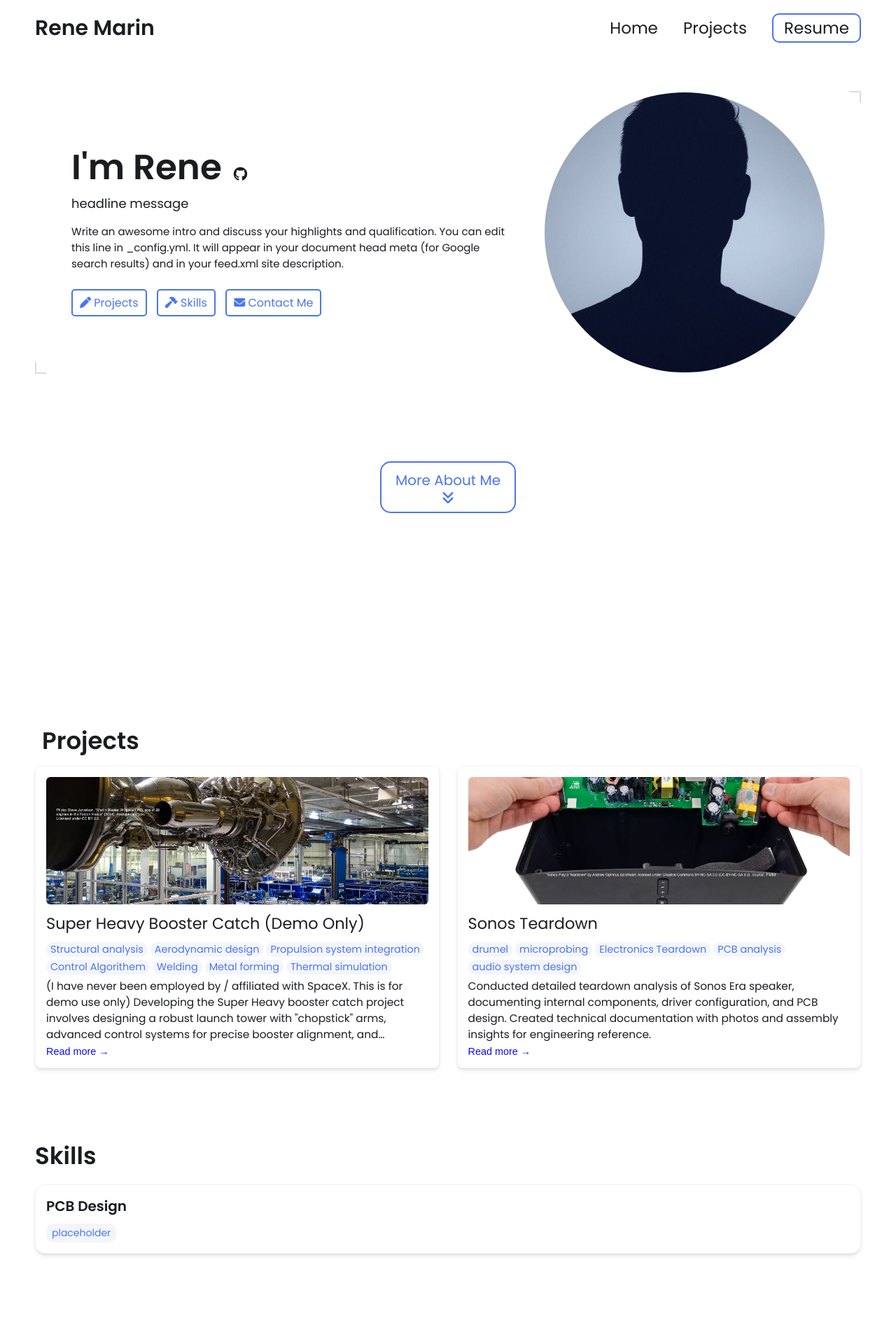
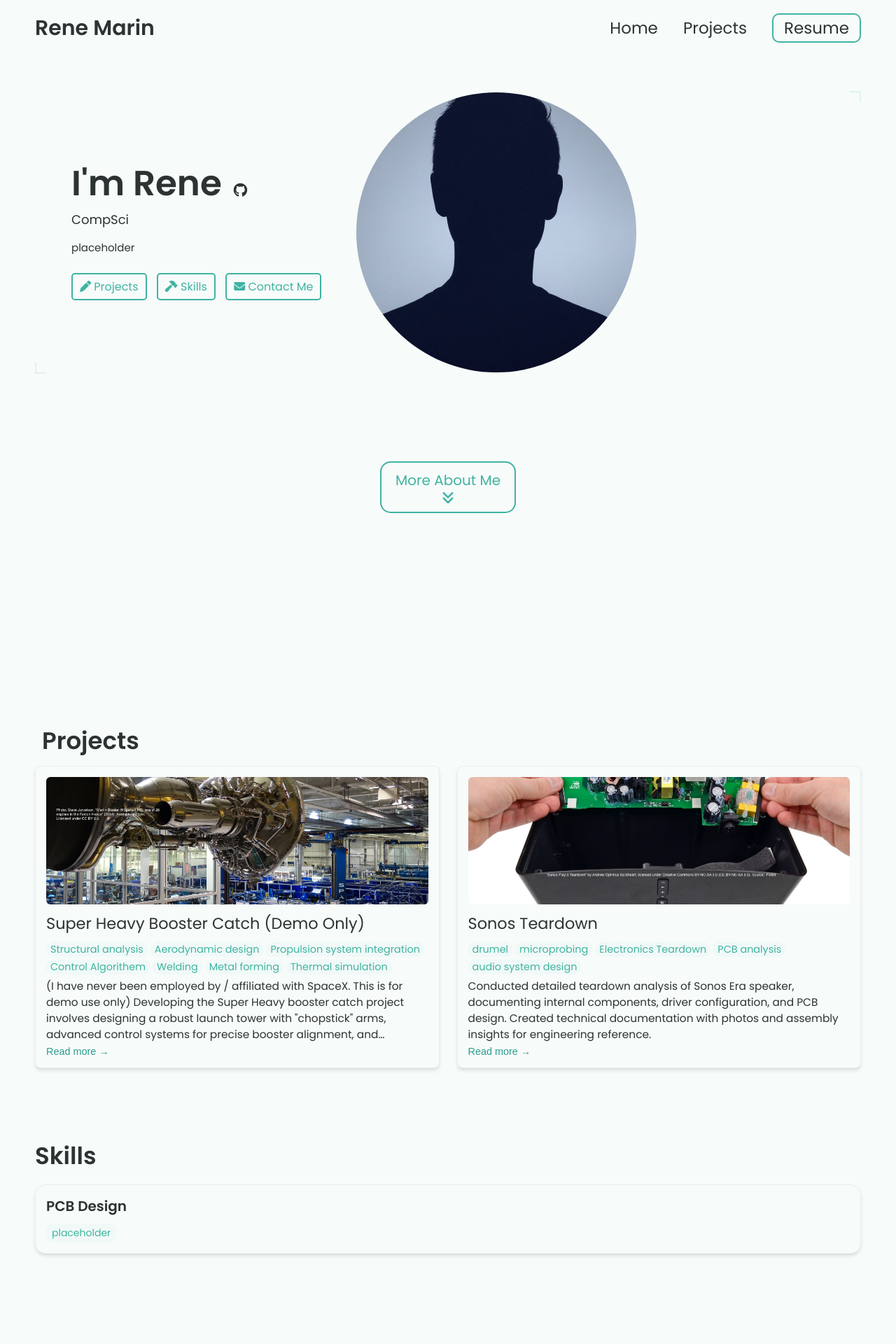
Before and after one commit to renemarin/renemarin.github.io, a Jekyll site: the page built from index.html, in a window 1280 px wide. Shown: the top 1920 px of the page at 70% size. Built offline with Jekyll 4.4.1, drawn with Linux system fonts in a browser that asks for light colours.

Commit message:
Update _config.yml

```diff
--- a/_config.yml
+++ b/_config.yml
@@ -13,12 +13,9 @@ title: Rene Marin's Portfolio # This is what shows up in the tab of the browser
 
 # Hero Section
 name: Rene Marin
-headline: headline message
+headline: CompSci
 description: >- # dont remove this line. this will ignore all new lines until the next section
-  Write an awesome intro and discuss your highlights and qualification. You can edit this
-  line in _config.yml. It will appear in your document head meta (for
-  Google search results) and in your feed.xml site description.
-
+  placeholder
 # Place your profile image in /assets/images/profile-image/folder and edit the file name
 profile_image: ./assets/images/profile-image/avatar.jpeg
 
@@ -57,12 +54,12 @@ formspree-key:   https://formspree.io/f/{8-digit key}
 
 # Active theme (Updatethis to switch themes). Make sure to keep the indentation the samne.
 colors: # this is the basic theme
-  text: "#1a1c20"
-  border: "#ddd"
-  link: "#4a76ee"
-  highlight: "#0c0cf2"
-  background: "#ffffff"
-  light_background: "#f3f5fb"
+  text: "#2c3333"
+  border: "#e0f2ef"
+  link: "#40b3a2"
+  highlight: "#2a9d8f"
+  background: "#f7fbfa"
+  light_background: "#f0f9f7"
 
 # A few examples.
 basic theme:
```
